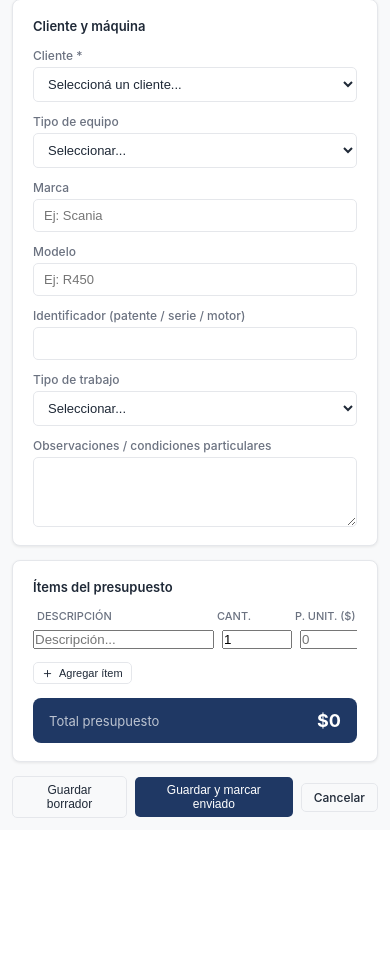
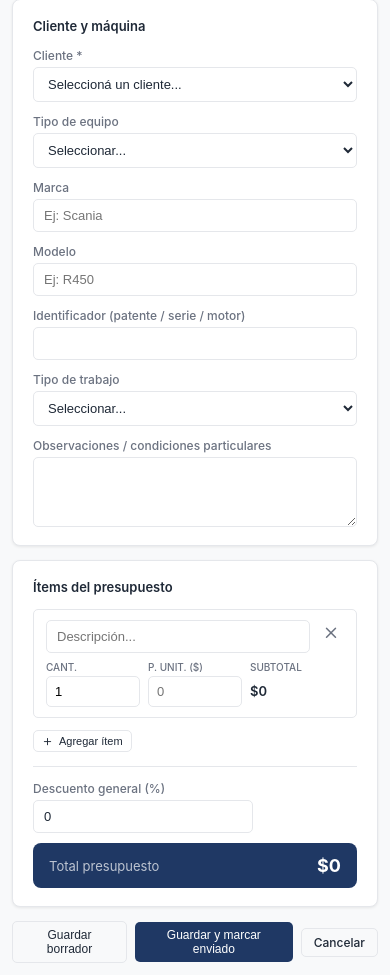
Before and after one commit to ChristianGarciaGuardado/TallerCosta, a Flask app: page /presupuestos/nuevo in a window 390 px wide. Shown: the part 67-1042 px from the top of the page. Before the commit the page ends 885 px from the top, so only its background shows below. Run offline with Flask 3, Linux system fonts and the light colour scheme; a user stored in the database is signed in.

Commit message:
Descuento general en vez de descuento por item + items como tarjetas apilables
Elimina el scroll horizontal incomodo en mobile de la grilla de items
del presupuesto: cada item pasa a ser una tarjeta apilada (descripcion
arriba, cantidad/precio/subtotal en 3 columnas que ya no necesitan
scroll) en vez de una fila de grilla con columnas de ancho fijo.

El % de descuento por item se saca del formulario y se reemplaza por
un descuento general (%) aplicado una sola vez sobre el subtotal de
todos los items, mostrado como un paso aparte antes del total. Se
actualiza tambien el PDF (columna Desc.% eliminada de la tabla de
items, resumen Subtotal/Descuento/Total agregado) y el Excel
(columna Descuento % en la hoja Presupuestos).

Incluye ruta temporal /admin/migrar-schema para agregar la columna
presupuesto.descuento en produccion (se elimina despues de usarla).

Co-Authored-By: Claude Sonnet 5 <noreply@anthropic.com>
Claude-Session: https://claude.ai/code/session_01ETG1QffTQ6jikay42JbdqV

```diff
--- a/app.py
+++ b/app.py
@@ -73,6 +73,7 @@ class Presupuesto(db.Model):
     observaciones = db.Column(db.Text)
     estado = db.Column(db.String(20), default='borrador')  # borrador, enviado, aceptado, rechazado
     total = db.Column(db.Float, default=0)
+    descuento = db.Column(db.Float, default=0)  # % de descuento general sobre el subtotal de items
     creado = db.Column(db.DateTime, default=hora_argentina)
     items = db.relationship('ItemPresupuesto', backref='presupuesto', lazy=True, cascade='all, delete-orphan')
     trabajo = db.relationship('Trabajo', backref='presupuesto', lazy=True, uselist=False)
@@ -475,29 +476,29 @@ def nuevo_presupuesto():
         descripciones = request.form.getlist('descripcion[]')
         cantidades = request.form.getlist('cantidad[]')
         precios = request.form.getlist('precio[]')
-        descuentos = request.form.getlist('descuento[]')
 
-        total_general = 0
+        subtotal_general = 0
         for i in range(len(descripciones)):
             if descripciones[i].strip():
                 cant = float(cantidades[i]) if (i < len(cantidades) and cantidades[i]) else 1.0
                 precio = float(precios[i]) if (i < len(precios) and precios[i]) else 0.0
-                desc = float(descuentos[i]) if (i < len(descuentos) and descuentos[i]) else 0.0
 
-                subtotal = cant * precio * (1 - desc / 100)
-                total_general += subtotal
+                subtotal = cant * precio
+                subtotal_general += subtotal
 
                 nuevo_item = ItemPresupuesto(
                     presupuesto_id=p.id,
                     descripcion=descripciones[i],
                     cantidad=cant,
                     precio_unitario=precio,
-                    descuento=desc,
                     subtotal=subtotal
                 )
                 db.session.add(nuevo_item)
 
-        p.total = total_general
+        # 3. Descuento general (%) aplicado sobre el subtotal de todos los ítems
+        descuento_general = float(request.form.get('descuento_general') or 0)
+        p.descuento = descuento_general
+        p.total = subtotal_general * (1 - descuento_general / 100)
         db.session.commit()
         return redirect(url_for('presupuestos'))
 
@@ -555,32 +556,33 @@ def editar_presupuesto(id):
         descripciones = request.form.getlist('descripcion[]')
         cantidades = request.form.getlist('cantidad[]')
         precios = request.form.getlist('precio[]')  # Sincronizado con name="precio[]"
-        descuentos = request.form.getlist('descuento[]')
 
         # Eliminamos ítems viejos para reescribir
         for item in p.items:
             db.session.delete(item)
 
-        total_general = 0
+        subtotal_general = 0
         for i in range(len(descripciones)):
             if descripciones[i].strip():
                 cant = float(cantidades[i]) if (i < len(cantidades) and cantidades[i]) else 1.0
                 precio = float(precios[i]) if (i < len(precios) and precios[i]) else 0.0
-                desc = float(descuentos[i]) if (i < len(descuentos) and descuentos[i]) else 0.0
 
-                subtotal = cant * precio * (1 - desc / 100)
-                total_general += subtotal
+                subtotal = cant * precio
+                subtotal_general += subtotal
 
                 nuevo_item = ItemPresupuesto(
                     presupuesto_id=p.id,
                     descripcion=descripciones[i],
                     cantidad=cant,
                     precio_unitario=precio,
-                    descuento=desc,
                     subtotal=subtotal
                 )
                 db.session.add(nuevo_item)
 
+        # Descuento general (%) aplicado sobre el subtotal de todos los ítems
+        descuento_general = float(request.form.get('descuento_general') or 0)
+        p.descuento = descuento_general
+        total_general = subtotal_general * (1 - descuento_general / 100)
         p.total = total_general
 
         # Si es una ampliación, sincronizamos el monto de forma automática en el taller
@@ -790,7 +792,6 @@ def presupuesto_pdf(id):
         Paragraph('<b>Descripción del Trabajo / Repuesto</b>', hdr_style),
         Paragraph('<b>Cantidad</b>', hdr_style),
         Paragraph('<b>P. Unit. ($)</b>', hdr_style),
-        Paragraph('<b>Desc. (%)</b>', hdr_style),
         Paragraph('<b>Subtotal ($)</b>', hdr_style),
     ]
     items_data = [items_header]
@@ -803,15 +804,14 @@ def presupuesto_pdf(id):
             Paragraph(item.descripcion, cell_style),
             Paragraph(fmt_numero(item.cantidad), cell_right),
             Paragraph(fmt_moneda(item.precio_unitario), cell_right), # Corregido al helper de app.py
-            Paragraph(f"{item.descuento:.0f}%" if item.descuento else '', cell_right),
             Paragraph(fmt_moneda(item.subtotal), cell_right),         # Corregido al helper de app.py
         ])
 
     # Filas vacías hasta 12
     for i in range(len(p.items) + 1, 13):
-        items_data.append([Paragraph(str(i), cell_style), '', '', '', '', ''])
+        items_data.append([Paragraph(str(i), cell_style), '', '', '', ''])
 
-    items_table = Table(items_data, colWidths=[1*cm, 7.5*cm, 2*cm, 2.5*cm, 2*cm, 2*cm])
+    items_table = Table(items_data, colWidths=[1*cm, 8*cm, 2.5*cm, 2.5*cm, 3*cm])
     items_table.setStyle(TableStyle([
         ('BACKGROUND', (0,0), (-1,0), navy),
         ('GRID', (0,0), (-1,-1), 0.5, border_color),
@@ -824,19 +824,29 @@ def presupuesto_pdf(id):
     ]))
     elements.append(items_table)
 
-    # ── Total final ───────────────────────────────────────
-    total_data = [
-        ['', '', '', '', Paragraph('<b>TOTAL FINAL:</b>',
-                                    ParagraphStyle('tf', fontSize=9, textColor=colors.white, alignment=TA_RIGHT)),
-         Paragraph(f'<b>{fmt_moneda(p.total)}</b>', # Corregido al helper de app.py
-                   ParagraphStyle('tv', fontSize=9, textColor=colors.white, alignment=TA_RIGHT))]
-    ]
-    total_table = Table(total_data, colWidths=[1*cm, 7.5*cm, 1*cm, 1*cm, 3.25*cm, 3.25*cm])
+    # ── Resumen y total final ──────────────────────────────
+    resumen_lbl = ParagraphStyle('rl', fontSize=8, alignment=TA_RIGHT)
+    resumen_val = ParagraphStyle('rv', fontSize=8, alignment=TA_RIGHT)
+    total_lbl = ParagraphStyle('tf', fontSize=9, textColor=colors.white, alignment=TA_RIGHT)
+    total_val = ParagraphStyle('tv', fontSize=9, textColor=colors.white, alignment=TA_RIGHT)
+
+    total_data = []
+    if p.descuento:
+        subtotal_bruto = sum(item.subtotal for item in p.items)
+        total_data.append([Paragraph('Subtotal:', resumen_lbl),
+                            Paragraph(fmt_moneda(subtotal_bruto), resumen_val)])
+        total_data.append([Paragraph(f'Descuento ({p.descuento:.0f}%):', resumen_lbl),
+                            Paragraph(f'-{fmt_moneda(subtotal_bruto - p.total)}', resumen_val)])
+    total_data.append([Paragraph('<b>TOTAL FINAL:</b>', total_lbl),
+                        Paragraph(f'<b>{fmt_moneda(p.total)}</b>', total_val)])
+
+    total_table = Table(total_data, colWidths=[13.5*cm, 3.5*cm])
+    ultima_fila = len(total_data) - 1
     total_table.setStyle(TableStyle([
-        ('BACKGROUND', (4,0), (-1,-1), navy),
-        ('TOPPADDING', (0,0), (-1,-1), 6),
+        ('BACKGROUND', (0,ultima_fila), (-1,ultima_fila), navy),
+        ('TOPPADDING', (0,0), (-1,-1), 5),
         ('BOTTOMPADDING', (0,0), (-1,-1), 4),
-        ('GRID', (4,0), (-1,-1), 0.5, border_color),
+        ('GRID', (0,ultima_fila), (-1,ultima_fila), 0.5, border_color),
         ('VALIGN', (0,0), (-1,-1), 'MIDDLE'),
     ]))
     elements.append(total_table)
@@ -1247,12 +1257,12 @@ def exportar_excel():
     # ── Hoja Presupuestos ──────────────────────────────
     ws2 = wb.create_sheet("Presupuestos")
     headers2 = ['ID', 'Número', 'Cliente', 'Tipo Equipo', 'Identificador', 'Marca',
-                'Modelo', 'Tipo Trabajo', 'Estado', 'Total', 'Fecha']
+                'Modelo', 'Tipo Trabajo', 'Estado', 'Descuento %', 'Total', 'Fecha']
     for ci, h in enumerate(headers2, 1):
         hdr_style(ws2.cell(1, ci), h)
     for p in Presupuesto.query.order_by(Presupuesto.creado.desc()).all():
         ws2.append([p.id, p.numero, p.cliente.empresa, p.tipo_equipo, p.identificador,
-                    p.marca, p.modelo, p.tipo_trabajo, p.estado, p.total,
+                    p.marca, p.modelo, p.tipo_trabajo, p.estado, p.descuento or 0, p.total,
                     p.creado.strftime('%d/%m/%Y')])
 
     # ── Hoja Trabajos ──────────────────────────────────
@@ -1317,6 +1327,25 @@ def exportar_excel():
                      mimetype='application/vnd.openxmlformats-officedocument.spreadsheetml.sheet')
 
 # ═══════════════════════════════════════════════════════
+# RUTA TEMPORAL — Migración única de esquema (columna nueva)
+# ELIMINAR ESTA RUTA DESPUÉS DE USARLA UNA VEZ
+# ═══════════════════════════════════════════════════════
+
+@app.route('/admin/migrar-schema')
+def admin_migrar_schema():
+    """Agrega a presupuesto la columna descuento si todavía no existe
+    (db.create_all() no altera tablas ya creadas). No borra ni modifica datos."""
+    from sqlalchemy import text
+    try:
+        db.session.execute(text('ALTER TABLE presupuesto ADD COLUMN descuento FLOAT DEFAULT 0'))
+        db.session.commit()
+        resultado = 'descuento: OK'
+    except Exception as e:
+        db.session.rollback()
+        resultado = f'descuento: {e}'
+    return f'<pre>{resultado}</pre>'
+
+# ═══════════════════════════════════════════════════════
 # INICIO — Crear tablas y cargar datos por defecto
 # ═══════════════════════════════════════════════════════
 
--- a/templates/presupuesto_form.html
+++ b/templates/presupuesto_form.html
@@ -66,54 +66,89 @@
     <div class="card">
         <div class="card-title">Ítems del presupuesto</div>
 
-        <div class="table-wrap">
-        <div style="min-width:600px">
-        <div style="display:grid;grid-template-columns:2fr 70px 110px 80px 90px 30px;gap:8px;margin-bottom:6px;padding:0 4px">
-            <span style="font-size:11px;color:var(--text-light);font-weight:500">DESCRIPCIÓN</span>
-            <span style="font-size:11px;color:var(--text-light);font-weight:500">CANT.</span>
-            <span style="font-size:11px;color:var(--text-light);font-weight:500">P. UNIT. ($)</span>
-            <span style="font-size:11px;color:var(--text-light);font-weight:500">DESC. (%)</span>
-            <span style="font-size:11px;color:var(--text-light);font-weight:500">SUBTOTAL</span>
-            <span></span>
-        </div>
-
         <div id="items-container">
         {% if presupuesto and presupuesto.items %}
             {% for item in presupuesto.items %}
-            <div class="item-row" style="display:grid;grid-template-columns:2fr 70px 110px 80px 90px 30px;gap:8px;margin-bottom:8px;align-items:center">
-                <input type="text" name="descripcion[]" value="{{ item.descripcion }}" required>
-                <input type="number" name="cantidad[]" value="{{ item.cantidad }}" min="0" step="0.01" oninput="calcSubtotal(this)">
-                <input type="number" name="precio[]" value="{{ item.precio_unitario }}" min="0" step="0.01" oninput="calcSubtotal(this)">
-                <input type="number" name="descuento[]" value="{{ item.descuento or 0 }}" min="0" max="100" step="0.1" oninput="calcSubtotal(this)">
-                <div class="subtotal-display" style="font-size:13px;font-weight:500;text-align:right;padding-right:4px;color:var(--text)">
-                    ${{ '{:,.0f}'.format(item.subtotal).replace(',','.') }}
+            <div class="item-row" style="border:1px solid var(--border);border-radius:var(--radius-sm);padding:10px 12px;margin-bottom:8px">
+                <div style="display:flex;gap:8px;align-items:flex-start;margin-bottom:8px">
+                    <input type="text" name="descripcion[]" value="{{ item.descripcion }}" placeholder="Descripción..." required
+                           style="flex:1;padding:8px 10px;border:1px solid var(--border);border-radius:var(--radius-sm);font-size:13px">
+                    <button type="button" onclick="removeItem(this)" style="background:none;border:none;cursor:pointer;color:var(--text-light);font-size:18px;padding:4px;flex-shrink:0">
+                        <i class="ti ti-x"></i>
+                    </button>
                 </div>
-                <button type="button" onclick="removeItem(this)" style="background:none;border:none;cursor:pointer;color:var(--text-light);font-size:18px">
-                    <i class="ti ti-x"></i>
-                </button>
+                <div style="display:grid;grid-template-columns:1fr 1fr 1fr;gap:8px">
+                    <div>
+                        <label style="font-size:10px;color:var(--text-light);font-weight:500;display:block;margin-bottom:3px">CANT.</label>
+                        <input type="number" name="cantidad[]" value="{{ item.cantidad }}" min="0" step="0.01" oninput="calcSubtotal(this)"
+                               style="width:100%;padding:7px 8px;border:1px solid var(--border);border-radius:var(--radius-sm);font-size:13px">
+                    </div>
+                    <div>
+                        <label style="font-size:10px;color:var(--text-light);font-weight:500;display:block;margin-bottom:3px">P. UNIT. ($)</label>
+                        <input type="number" name="precio[]" value="{{ item.precio_unitario }}" min="0" step="0.01" oninput="calcSubtotal(this)"
+                               style="width:100%;padding:7px 8px;border:1px solid var(--border);border-radius:var(--radius-sm);font-size:13px">
+                    </div>
+                    <div>
+                        <label style="font-size:10px;color:var(--text-light);font-weight:500;display:block;margin-bottom:3px">SUBTOTAL</label>
+                        <div class="subtotal-display" style="padding:7px 0;font-size:13px;font-weight:600;color:var(--text)">
+                            ${{ '{:,.0f}'.format(item.subtotal).replace(',','.') }}
+                        </div>
+                    </div>
+                </div>
             </div>
             {% endfor %}
         {% else %}
-            <div class="item-row" style="display:grid;grid-template-columns:2fr 70px 110px 80px 90px 30px;gap:8px;margin-bottom:8px;align-items:center">
-                <input type="text" name="descripcion[]" placeholder="Descripción..." required>
-                <input type="number" name="cantidad[]" value="1" min="0" step="0.01" oninput="calcSubtotal(this)">
-                <input type="number" name="precio[]" value="" min="0" step="0.01" placeholder="0" oninput="calcSubtotal(this)">
-                <input type="number" name="descuento[]" value="0" min="0" max="100" step="0.1" oninput="calcSubtotal(this)">
-                <div class="subtotal-display" style="font-size:13px;font-weight:500;text-align:right;padding-right:4px;color:var(--text)">$0</div>
-                <button type="button" onclick="removeItem(this)" style="background:none;border:none;cursor:pointer;color:var(--text-light);font-size:18px">
-                    <i class="ti ti-x"></i>
-                </button>
+            <div class="item-row" style="border:1px solid var(--border);border-radius:var(--radius-sm);padding:10px 12px;margin-bottom:8px">
+                <div style="display:flex;gap:8px;align-items:flex-start;margin-bottom:8px">
+                    <input type="text" name="descripcion[]" placeholder="Descripción..." required
+                           style="flex:1;padding:8px 10px;border:1px solid var(--border);border-radius:var(--radius-sm);font-size:13px">
+                    <button type="button" onclick="removeItem(this)" style="background:none;border:none;cursor:pointer;color:var(--text-light);font-size:18px;padding:4px;flex-shrink:0">
+                        <i class="ti ti-x"></i>
+                    </button>
+                </div>
+                <div style="display:grid;grid-template-columns:1fr 1fr 1fr;gap:8px">
+                    <div>
+                        <label style="font-size:10px;color:var(--text-light);font-weight:500;display:block;margin-bottom:3px">CANT.</label>
+                        <input type="number" name="cantidad[]" value="1" min="0" step="0.01" oninput="calcSubtotal(this)"
+                               style="width:100%;padding:7px 8px;border:1px solid var(--border);border-radius:var(--radius-sm);font-size:13px">
+                    </div>
+                    <div>
+                        <label style="font-size:10px;color:var(--text-light);font-weight:500;display:block;margin-bottom:3px">P. UNIT. ($)</label>
+                        <input type="number" name="precio[]" value="" min="0" step="0.01" placeholder="0" oninput="calcSubtotal(this)"
+                               style="width:100%;padding:7px 8px;border:1px solid var(--border);border-radius:var(--radius-sm);font-size:13px">
+                    </div>
+                    <div>
+                        <label style="font-size:10px;color:var(--text-light);font-weight:500;display:block;margin-bottom:3px">SUBTOTAL</label>
+                        <div class="subtotal-display" style="padding:7px 0;font-size:13px;font-weight:600;color:var(--text)">$0</div>
+                    </div>
+                </div>
             </div>
         {% endif %}
-        </div>
-        </div>
         </div>
 
         <button type="button" onclick="addItem()" class="btn btn-ghost btn-sm" style="margin-top:4px">
             <i class="ti ti-plus"></i> Agregar ítem
         </button>
 
-        <div style="background:var(--navy);border-radius:var(--radius);padding:12px 16px;display:flex;justify-content:space-between;align-items:center;margin-top:14px">
+        <hr class="divider">
+
+        <div class="field" style="max-width:220px">
+            <label>Descuento general (%)</label>
+            <input type="number" id="descuento-general" name="descuento_general" min="0" max="100" step="0.1"
+                   value="{{ presupuesto.descuento if presupuesto and presupuesto.descuento else 0 }}"
+                   oninput="updateTotal()">
+        </div>
+
+        <div id="resumen-subtotal" class="mini-row" style="display:none">
+            <span class="mini-label">Subtotal</span>
+            <span class="mini-val" id="subtotal-display">$0</span>
+        </div>
+        <div id="resumen-descuento" class="mini-row" style="display:none">
+            <span class="mini-label">Descuento</span>
+            <span class="mini-val" style="color:var(--red)" id="descuento-monto-display">-$0</span>
+        </div>
+
+        <div style="background:var(--navy);border-radius:var(--radius);padding:12px 16px;display:flex;justify-content:space-between;align-items:center;margin-top:10px">
             <span style="color:rgba(255,255,255,0.7);font-size:13px">Total presupuesto</span>
             <strong id="total-display" style="color:#fff;font-size:18px">$0</strong>
         </div>
@@ -147,20 +182,28 @@ function calcSubtotal(input) {
     const row = input.closest('.item-row');
     const cant = parseFloat(row.querySelector('input[name="cantidad[]"]').value) || 0;
     const precio = parseFloat(row.querySelector('input[name="precio[]"]').value) || 0;
-    const desc = parseFloat(row.querySelector('input[name="descuento[]"]').value) || 0;
-    const sub = cant * precio * (1 - desc / 100);
+    const sub = cant * precio;
     row.querySelector('.subtotal-display').textContent = fmt(sub);
     updateTotal();
 }
 
 function updateTotal() {
-    let total = 0;
+    let subtotal = 0;
     document.querySelectorAll('.item-row').forEach(row => {
         const cant = parseFloat(row.querySelector('input[name="cantidad[]"]').value) || 0;
         const precio = parseFloat(row.querySelector('input[name="precio[]"]').value) || 0;
-        const desc = parseFloat(row.querySelector('input[name="descuento[]"]').value) || 0;
-        total += cant * precio * (1 - desc / 100);
+        subtotal += cant * precio;
     });
+
+    const descPct = parseFloat(document.getElementById('descuento-general').value) || 0;
+    const descMonto = subtotal * (descPct / 100);
+    const total = subtotal - descMonto;
+
+    const hayDescuento = descPct > 0;
+    document.getElementById('resumen-subtotal').style.display = hayDescuento ? 'flex' : 'none';
+    document.getElementById('resumen-descuento').style.display = hayDescuento ? 'flex' : 'none';
+    document.getElementById('subtotal-display').textContent = fmt(subtotal);
+    document.getElementById('descuento-monto-display').textContent = '-' + fmt(descMonto);
     document.getElementById('total-display').textContent = fmt(total);
 }
 
@@ -168,16 +211,31 @@ function addItem() {
     const container = document.getElementById('items-container');
     const div = document.createElement('div');
     div.className = 'item-row';
-    div.style.cssText = 'display:grid;grid-template-columns:2fr 70px 110px 80px 90px 30px;gap:8px;margin-bottom:8px;align-items:center';
+    div.style.cssText = 'border:1px solid var(--border);border-radius:var(--radius-sm);padding:10px 12px;margin-bottom:8px';
     div.innerHTML = `
-        <input type="text" name="descripcion[]" placeholder="Descripción..." required>
-        <input type="number" name="cantidad[]" value="1" min="0" step="0.01" oninput="calcSubtotal(this)">
-        <input type="number" name="precio[]" value="" min="0" step="0.01" placeholder="0" oninput="calcSubtotal(this)">
-        <input type="number" name="descuento[]" value="0" min="0" max="100" step="0.1" oninput="calcSubtotal(this)">
-        <div class="subtotal-display" style="font-size:13px;font-weight:500;text-align:right;padding-right:4px;color:var(--text)">$0</div>
-        <button type="button" onclick="removeItem(this)" style="background:none;border:none;cursor:pointer;color:var(--text-light);font-size:18px">
-            <i class="ti ti-x"></i>
-        </button>`;
+        <div style="display:flex;gap:8px;align-items:flex-start;margin-bottom:8px">
+            <input type="text" name="descripcion[]" placeholder="Descripción..." required
+                   style="flex:1;padding:8px 10px;border:1px solid var(--border);border-radius:var(--radius-sm);font-size:13px">
+            <button type="button" onclick="removeItem(this)" style="background:none;border:none;cursor:pointer;color:var(--text-light);font-size:18px;padding:4px;flex-shrink:0">
+                <i class="ti ti-x"></i>
+            </button>
+        </div>
+        <div style="display:grid;grid-template-columns:1fr 1fr 1fr;gap:8px">
+            <div>
+                <label style="font-size:10px;color:var(--text-light);font-weight:500;display:block;margin-bottom:3px">CANT.</label>
+                <input type="number" name="cantidad[]" value="1" min="0" step="0.01" oninput="calcSubtotal(this)"
+                       style="width:100%;padding:7px 8px;border:1px solid var(--border);border-radius:var(--radius-sm);font-size:13px">
+            </div>
+            <div>
+                <label style="font-size:10px;color:var(--text-light);font-weight:500;display:block;margin-bottom:3px">P. UNIT. ($)</label>
+                <input type="number" name="precio[]" value="" min="0" step="0.01" placeholder="0" oninput="calcSubtotal(this)"
+                       style="width:100%;padding:7px 8px;border:1px solid var(--border);border-radius:var(--radius-sm);font-size:13px">
+            </div>
+            <div>
+                <label style="font-size:10px;color:var(--text-light);font-weight:500;display:block;margin-bottom:3px">SUBTOTAL</label>
+                <div class="subtotal-display" style="padding:7px 0;font-size:13px;font-weight:600;color:var(--text)">$0</div>
+            </div>
+        </div>`;
     container.appendChild(div);
 }
 
```
